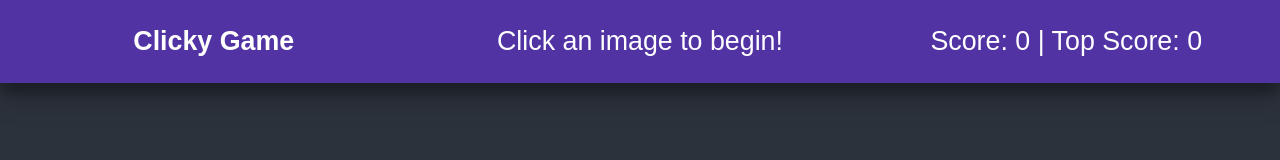
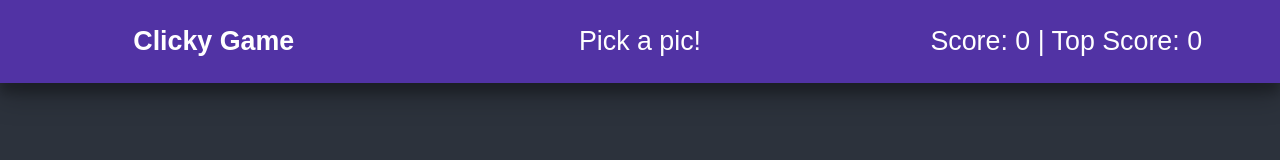
Before and after one commit to joshcoast/clicky, a React (Create React App) app: page / in a window 1280 px wide. Shown: the top 160 px of the page. Built offline with nearby package versions, Linux system fonts and the light colour scheme.

Commit message:
Add messages

```diff
--- a/src/App.js
+++ b/src/App.js
@@ -15,7 +15,8 @@ class App extends Component {
   state = {
     cards,
     count: 0,
-    topCount: 0
+    topCount: 0,
+    message: "Pick a pic!"
   };
 
   pickCard = id => {
@@ -24,11 +25,12 @@ class App extends Component {
     // Set this.state.cards equal to the new cards array
     if (picked.includes(id)) {
       picked.length = 0;
-      this.setState({ count: 0 });
+      this.setState({ count: 0, message: "You guessed incorrectly!" });
       console.log('FAIL');
     }else{
       picked.push(id);
-      this.setState({ count: this.state.count + 1 });
+      this.s
+      this.setState({ count: this.state.count + 1, message: "Good job!" });
       if (this.state.count === this.state.topCount) {
         this.setState({ topCount: this.state.topCount + 1 });
       }
@@ -44,7 +46,7 @@ class App extends Component {
         <nav className="navbar">
           <ul>
             <li className="brand"><a href="/">Clicky Game</a></li>
-            <li>Click an image to begin!</li>
+            <li>{this.state.message}</li>
             <li>Score: {this.state.count} | Top Score: {this.state.topCount}</li>
           </ul>
         </nav>
```
